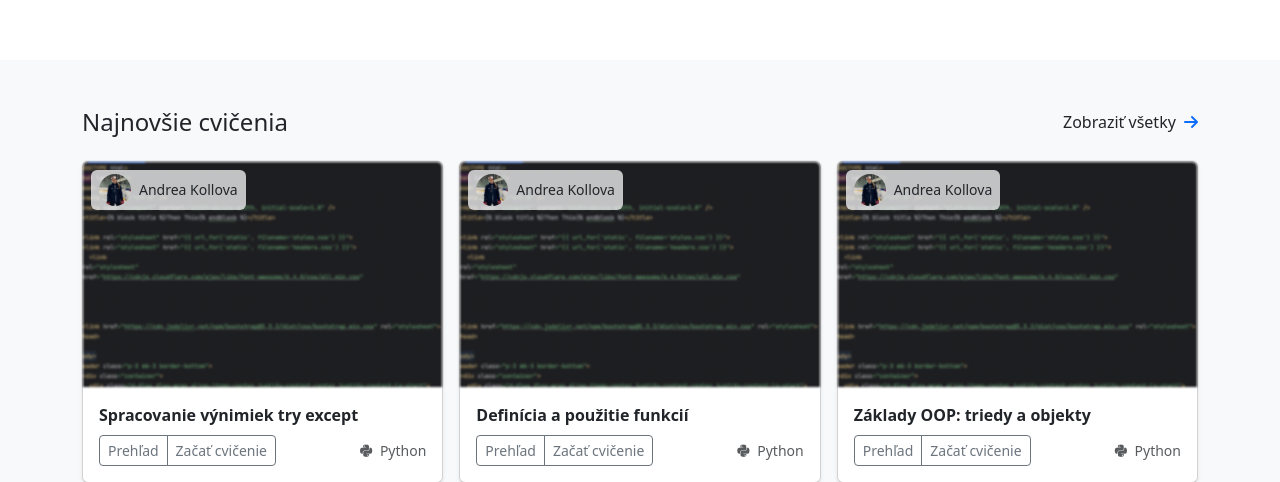
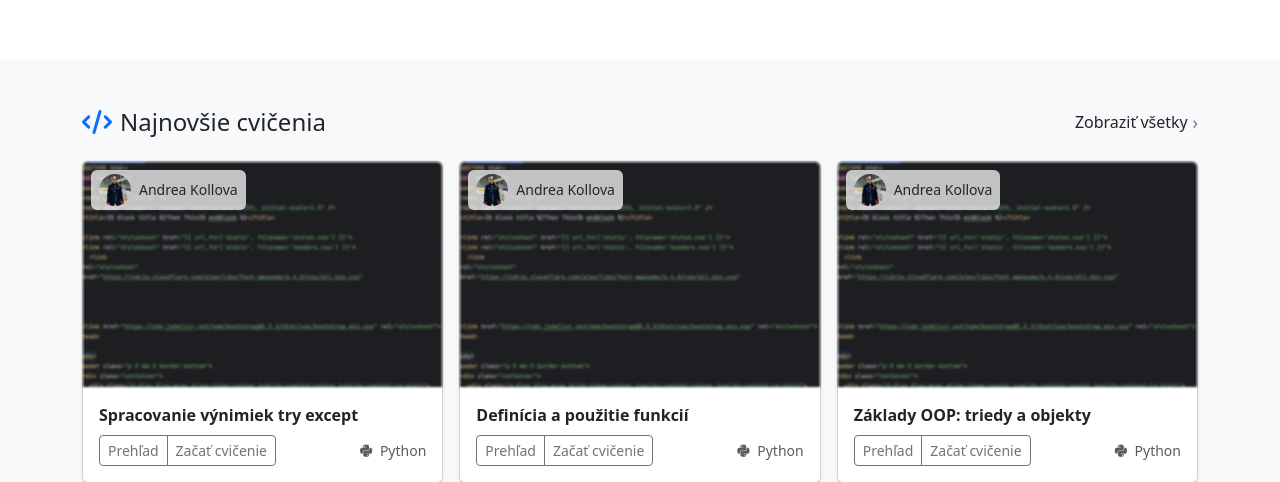
Before and after one commit to andreakollova/platforma-thenthis, a Flask app: page / in a window 1280 px wide. Shown: the part 487-969 px from the top of the page. Run offline with Flask 3, Linux system fonts and the light colour scheme.

Commit message:
Checkpoint 10 - male upravy na indexe

```diff
--- a/templates/base.html
+++ b/templates/base.html
@@ -21,7 +21,7 @@
           <img src="{{ url_for('static', filename='logo.png') }}" alt="Then This logo" style="width: 150px; margin-right: 50px;" class="logo-light">
         </a>
         <ul class="nav col-12 col-lg-auto me-lg-auto mb-2 justify-content-center mb-md-0">
-          <li><a href="#" class="nav-link px-2 link-secondary">Objavujte</a></li>
+          <li><a href="/objavujte" class="nav-link px-2 link-secondary">Objavujte</a></li>
           <li><a href="#" class="nav-link px-2 link-body-emphasis">Cvičenia</a></li>
           <li><a href="#" class="nav-link px-2 link-body-emphasis">Projekty</a></li>
           <li><a href="#" class="nav-link px-2 link-body-emphasis">O platforme</a></li>
--- a/templates/index.html
+++ b/templates/index.html
@@ -22,10 +22,13 @@
 
     <!-- Nadpis a link -->
     <div class="d-flex justify-content-between align-items-center mb-4">
-      <h4 class="mb-0">Najnovšie cvičenia</h4>
-      <a href="/objavujte" class="text-decoration-none text-dark fw-medium">
-        Zobraziť všetky <i class="fas fa-arrow-right text-primary ms-1"></i>
-      </a>
+      <h4 class="mb-0">
+        <i class="fas fa-code text-primary me-2"></i>Najnovšie cvičenia
+      </h4>
+      <a href="/objavujte" class="text-decoration-none text-dark fw-medium d-flex align-items-center">
+      Zobraziť všetky
+      <span style="font-size: 1.1rem; margin-left: 0.3rem; color: #6b7280;">&#8250;</span>
+    </a>
     </div>
 
     <!-- Cards -->
```
